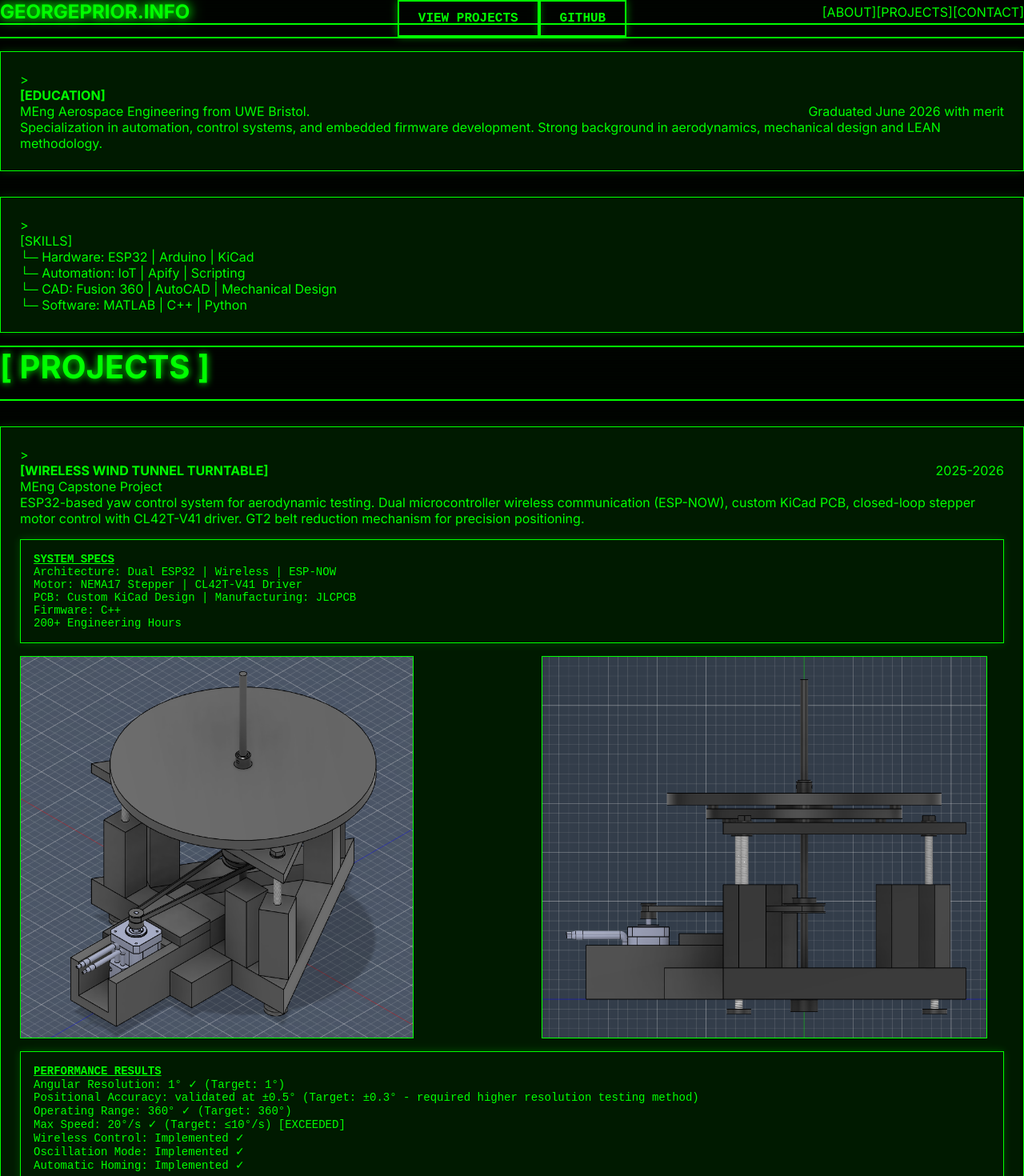
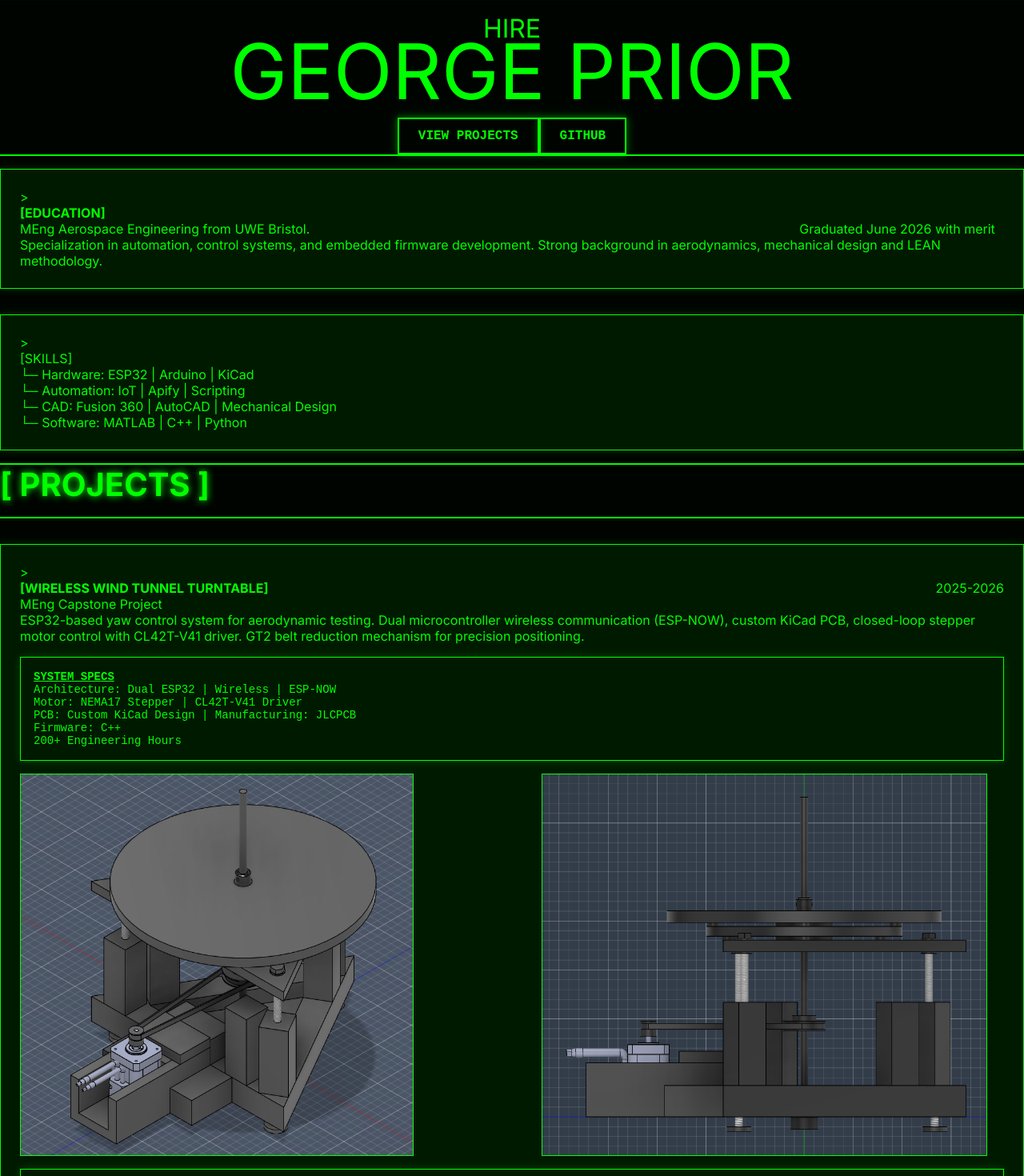
Before and after one commit to LeGeoorge/Portfolio, a Next.js app: page / in a window 1280 px wide. Shown: the top 1470 px of the page at 80% size. Built offline with nearby package versions, Linux system fonts and the light colour scheme.

Commit message:
update 400

```diff
--- a/app/page.tsx
+++ b/app/page.tsx
@@ -6,34 +6,13 @@ export default function Home() {
       <div className="scanlines"></div>
 
       {/* Navigation */}
-      <nav className="fixed top-0 w-full bg-black/90 border-b-2 border-green-400 p-4 z-50">
-        <div className="max-w-6xl mx-auto flex justify-between items-center">
-          <h1 className="text-2xl font-bold glow">GEORGEPRIOR.INFO</h1>
-          <ul className="flex gap-8 text-sm font-mono list-none">
-            <li>
-              <a href="#about" className="hover:glow">
-                [ABOUT]
-              </a>
-            </li>
-            <li>
-              <a href="#projects" className="hover:glow">
-                [PROJECTS]
-              </a>
-            </li>
-            <li>
-              <a href="#contact" className="hover:glow">
-                [CONTACT]
-              </a>
-            </li>
-          </ul>
-        </div>
-      </nav>
 
-      {/* Hero Section */}
+
+      {/* Top Section */}
       <section className="pt-40 pb-20 px-4 relative z-10">
 
-
-
+		  <p style={{fontSize: '2rem', textAlign: 'center', padding: '1rem', marginBottom: '-2.5rem'}} className="text-2xl font-bold text-green-400">HIRE</p>
+          <p style={{fontSize: '6rem', textAlign: 'center'}} className="text-2xl font-bold text-green-400">GEORGE PRIOR</p>
 
 
 
@@ -59,7 +38,7 @@ export default function Home() {
                   <p className="text-green-400/70 text-sm">
                     MEng Aerospace Engineering from UWE Bristol.
                   </p>
-                  <p className="text-green-400/70 whitespace-nowrap !text-xs">Graduated June 2026 with merit</p>
+                  <p style={{marginRight: '0.7rem'}}className="text-green-400/70 whitespace-nowrap !text-xs">Graduated June 2026 with merit</p>
                 </div>
                 <p>
                   Specialization in automation,
@@ -124,7 +103,7 @@ export default function Home() {
 			<div className="code-block mb-4">
                 <p><u><b>PERFORMANCE RESULTS</b></u></p>
                 <p className="mt-2">Angular Resolution: 1° ✓ (Target: 1°)</p>
-                <p>Positional Accuracy: validated at ±0.5° (Target: ±0.3° - required higher resolution testing method)</p>
+                <p>Positional Accuracy: validated at ±0.5° (Target: ±0.3° - required higher resolution testing method to verify)</p>
                 <p>Operating Range: 360° ✓ (Target: 360°)</p>
                 <p>Max Speed: 20°/s ✓ (Target: ≤10°/s) [EXCEEDED]</p>
                 <p>Wireless Control: Implemented ✓</p>
@@ -215,7 +194,7 @@ export default function Home() {
           <h3 className="section-title">CONTACT</h3>
 
           <div className="code-block mb-8 max-w-2xl mx-auto">
-            <p>Seeking graduate roles in any discipline</p>
+            <p>Seeking graduate roles in any Engineering discipline</p>
 			<p className="mt-4">Location: Cardiff, Wales</p>
 			<p>Email: george.prior00@gmail.com</p>
 			<p>Phone: +44 7487 598334</p>
```
